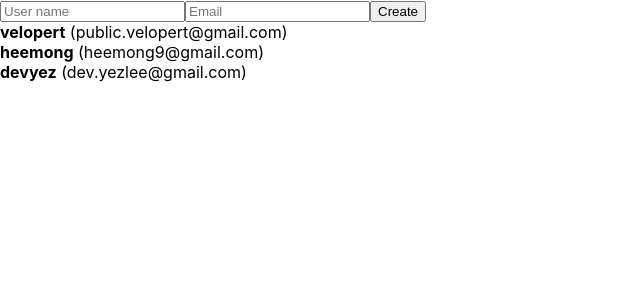
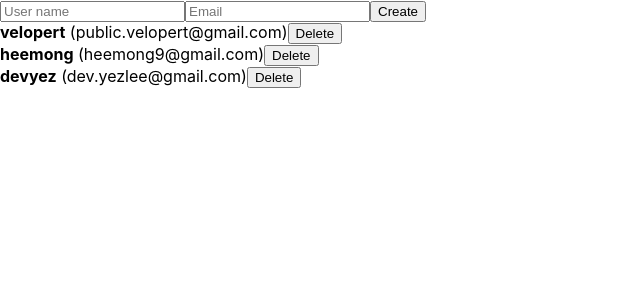
Before and after one commit to yezlee/begin-react, a React (Create React App) app: page / in a window 1280 px wide. Shown: the top 300 px of the page, without its empty margins (0-640 px from the left). Built offline with nearby package versions, Linux system fonts and the light colour scheme.

Commit message:
onRemove() / make a new function on onClick()

```diff
--- a/src/App.js
+++ b/src/App.js
@@ -66,6 +66,11 @@ function App() {
     // 컴포넌트가 리렌더링돼도 기억하고 싶은 값이 있을때도 useRef를 쓴다.
   };
 
+  const onRemove = (id) => {
+    setUsers(users.filter((user) => user.id !== id));
+    //설명 : 파라미터로 id가 3인애가 들어왔어, users.filter해서 user를 파라미터로 받아서, user.id가 파라미터로 들어온 아이디3이랑 일치한지 보는거야. 그럼 아이디 1,2는 3이 아니니까 트루가 되서 그 두개만 들어있는 배열이 새로 만들어짐. 그 배열을 setUsers에 담으면 users배열이 새롭게 없데이트가 되는거지.
+  };
+
   return (
     <>
       <CreateUser
@@ -74,8 +79,8 @@ function App() {
         onChange={onChange}
         onCreate={onCreate}
       />
-      <UserList users={users} />
-      {/* 이렇게 하면 위에 적은 users를 UserList 컴포넌트에 전달하는 것임 */}
+      <UserList users={users} onRemove={onRemove} />
+      {/* 이렇게 하면 위에 적은 배열 users를 - useState()로 추출함(users 도 useState 를 사용하여 컴포넌트의 상태로서 관리해주세요.) - UserList 컴포넌트에 전달하는 것임 */}
     </>
   );
 }
--- a/src/UserList.js
+++ b/src/UserList.js
@@ -2,15 +2,22 @@ import React from "react";
 
 // 하나의 파일안에 여러개의 컴포넌트가 들어가도 상관없다.
 
-function User({ user }) {
+function User({ user, onRemove }) {
+  const { username, email, id } = user;
   return (
     <div>
-      <b>{user.username}</b> <span>({user.email})</span>
+      <b>{username}</b> <span>({email})</span>
+      <button onClick={() => onRemove(id)}>Delete</button>
+      {/* 설명 : 온클릭에서 새로운 함수를 만드는게 헷갈릴수도 있는데, 위 버튼이 눌렀을 때, 함수를 호출할 것이다. 이 함수에서는 props로 받아온 onRemove를 id값을 파라미터로 넣어서 호출을 해 줄거다.
+      <button onClick={onRemove(id)}>Delete</button>
+      이렇게 하면 안돼!! -> 이러면 렌더링 되는 순간 onRemove함수가 호출되면서 즉 렌더링 되면서 모든 userlist가 사라짐.
+      우선 온클릭쪽에 새로운 함수를 하나 만들어주고 () , 해당 함수에서 onRemove에 id값을 넣어서 호출하도록 설정을 함.
+      */}
     </div>
   );
 }
 
-function UserList({ users }) {
+function UserList({ users, onRemove }) {
   /*
     원래 여기에 이거 있었는데 useRef사용하려고 이거 app.js로 이동
       const users = [
@@ -45,7 +52,7 @@ function UserList({ users }) {
     */
     <div>
       {users.map((user) => (
-        <User user={user} key={user.id} />
+        <User user={user} key={user.id} onRemove={onRemove} />
       ))}
     </div>
 
```
